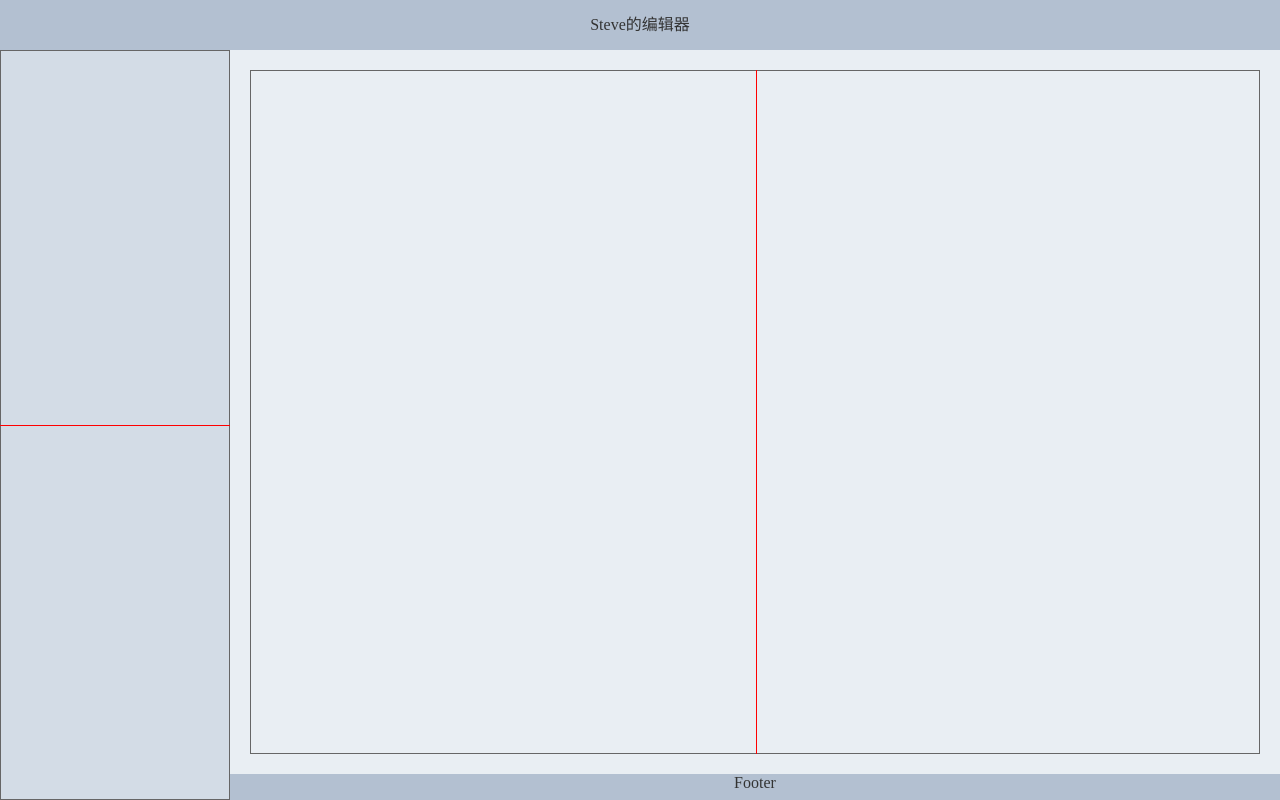
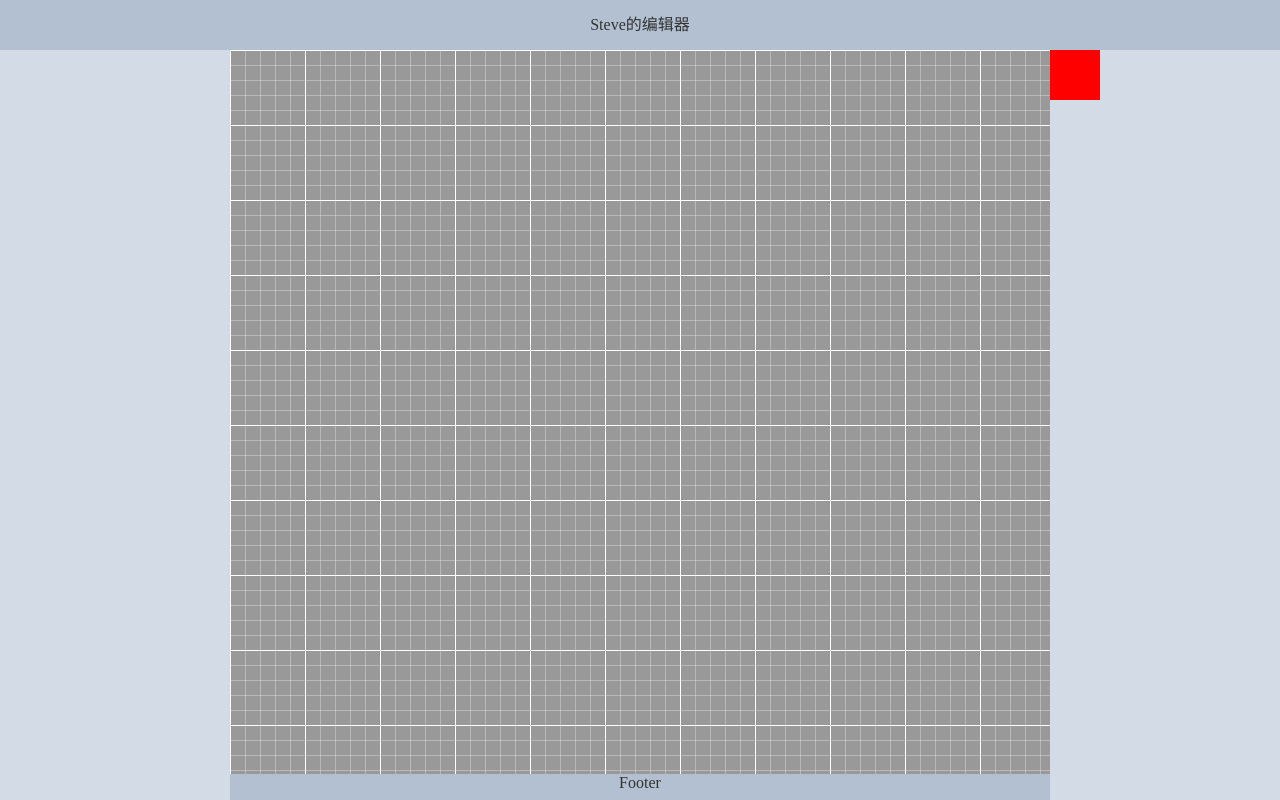
Before and after one commit to stevejia/vue-editor, a Vue app: page / in a window 1280 px wide. Built offline with nearby package versions, Linux system fonts and the light colour scheme.

Commit message:
drag drop初步实现

```diff
--- a/src/views/Home.vue
+++ b/src/views/Home.vue
@@ -4,7 +4,7 @@
 
     <el-container>
       <el-aside width="230px">
-        <split-pane :defaultPercent="50" :min="20" :max="80" :split="'vertical'"></split-pane>
+        <!-- <split-pane :defaultPercent="50" :min="20" :max="80" :split="'vertical'"></split-pane> -->
         <!-- <el-container class="aside-item aside-top"></el-container>
         <el-divider
           class="aside-divider"
@@ -16,11 +16,41 @@
         <el-container class="aside-item aside-bottom"></el-container>-->
       </el-aside>
       <el-container>
-        <el-main @drop="drop" @dragover.prevent="dragOver($event)">
-          <split-pane :defaultPercent="50" :min="20" :max="80" :split="'horizontal'"></split-pane>
+        <el-main>
+          <!-- <split-pane :defaultPercent="50" :min="20" :max="80" :split="'horizontal'"></split-pane> -->
+          <div class="main-container">
+            <div
+              style="width: 100%; height: 100%;"
+              @drop="drop"
+              @dragover="allowDrop"
+              @drag="mouseMove"
+              @mousedown="moudeDown"
+              class="editor-container"
+            ></div>
+          </div>
         </el-main>
         <el-footer>Footer</el-footer>
       </el-container>
+      <el-aside width="230px">
+        <div>
+          <div
+            :draggable="true"
+            @drag="mouseMove"
+            @dragstart="dragStart"
+            style="width: 50px; height: 50px; background: red;"
+          ></div>
+        </div>
+        <!-- <split-pane :defaultPercent="50" :min="20" :max="80" :split="'vertical'"></split-pane> -->
+        <!-- <el-container class="aside-item aside-top"></el-container>
+        <el-divider
+          class="aside-divider"
+          draggable="true"
+          @mousedown="onMouseDown($event)"
+          @drag="drag($event)"
+          @dragend="dragEnd($event)"
+        ></el-divider>
+        <el-container class="aside-item aside-bottom"></el-container>-->
+      </el-aside>
     </el-container>
   </el-container>
 </template>
@@ -31,23 +61,112 @@ export default {
   name: "Home",
   components: { SplitPane },
   data() {
-    return {};
+    return {
+      originPos: {
+        deltaX: 0,
+        deltaY: 0
+      },
+      positions: [],
+      idIndex: 0
+    };
+  },
+  mounted() {
+    // document.addEventListener("mousemove", this.mouseMove, true);
   },
   methods: {
-    onMouseDown(event) {
-      console.log(event);
+    dragStart(event) {
+      // let target = event.target.cloneNode(true);
+      let target = event.target;
+      let rect = target.getBoundingClientRect();
+      console.log(rect);
+      let deltaX = event.pageX - rect.left;
+      let deltaY = event.pageY - rect.top;
+      this.originPos = {
+        deltaX,
+        deltaY
+      };
+      this.target = target.cloneNode(true);
+      this.target.addEventListener("dragstart", e => {
+        console.log(e);
+        this.target = e.target;
+      });
+      this.target.addEventListener("drop", e => {
+        e.preventDefault();
+        e.stopPropagation();
+      });
     },
-    drag(event) {
-      // console.log(event);
+    moudeDown(event) {
+      let target = event.target;
+      // target.addEventListener("mousemove", this.mouseMove, true);
+      // target.addEventListener("mouseup", this.mouseUp, true);
     },
-    dragEnd(event) {
-      console.log(event);
+    mouseUp(event) {
+      let target = event.target;
+      target.removeEventListener("mousemove", this.mouseMove, true);
+      target.removeEventListener("mouseup", this.mouseUp, true);
+    },
+    mouseMove(e) {
+      let target = e.target;
+      let id = target.getAttribute("id");
+      // console.log(e.pageX, e.pageY);
+      let left = e.pageX - this.originPos.deltaX;
+      let top = e.pageY - this.originPos.deltaY;
+      let sameLeft = this.positions.filter(pos => {
+        return pos.id !== id && pos.left === left;
+      });
+      if (sameLeft.length) {
+        console.log(sameLeft);
+        let tops = sameLeft.map(sl => {
+          return sl.top;
+        });
+        let min = Math.min(top, ...[tops]);
+        let max = Math.max(top, ...[tops]);
+        let div = document.createElement("div");
+        div.style.borderLeft = "1px dashed red";
+        div.style.height = `${max - min}px`;
+        div.style.position = "absolute";
+        div.style.left = `${left}px`;
+        div.style.top = `${min}px`;
+        div.classList.add("guide-line");
+        document.body.append(div);
+      } else {
+        let divs = document.querySelectorAll(".guide-line");
+        if (divs.length) {
+          document.body.removeChild(divs[0]);
+        }
+      }
+    },
+    allowDrop(event) {
+      event.preventDefault();
     },
     dragEnter(event) {
       console.log(event);
     },
     drop(event) {
-      console.log(event);
+      setTimeout(() => {
+        console.log(event.pageX, event.pageY);
+        let left = event.pageX - this.originPos.deltaX;
+        let top = event.pageY - this.originPos.deltaY;
+        this.target.style.position = "absolute";
+        this.target.style.left = `${left}px`;
+        this.target.style.top = `${top}px`;
+
+        let dropTarget = event.target;
+        let id = this.target.getAttribute("id");
+        if (!id) {
+          id = ++this.idIndex;
+          this.target.setAttribute("id", id);
+        }
+        dropTarget.append(this.target);
+        this.positions.push({
+          id,
+          left,
+          top,
+          width: this.target.clientWidth,
+          height: this.target.clientHeight
+        });
+        console.log(this.posDic);
+      }, 0);
     },
     dragOver(event) {
       event.preventDefault();
@@ -106,4 +225,23 @@ export default {
   margin: 20px 0;
   cursor: n-resize;
 }
+
+.el-main {
+  padding: 0;
+}
+
+.main-container {
+  width: 100%;
+  height: 100%;
+  background: #999999;
+  background-image: linear-gradient(rgba(255, 255, 255, 0.3) 1px, transparent 0),
+    linear-gradient(90deg, rgba(255, 255, 255, 0.3) 1px, transparent 0),
+    linear-gradient(white 1px, transparent 0),
+    linear-gradient(90deg, white 1px, transparent 0);
+  background-size: 15px 15px, 15px 15px, 75px 75px, 75px 75px;
+}
+
+/* background-image: linear-gradient(90deg, rgba(50, 0, 0, 0.05) 3%, rgba(0, 0, 0, 0) 3%), linear-gradient(360deg,rgba(50, 0, 0, 0.05) 3%, rgba(0, 0, 0, 0) 3%);
+    // background-size: 20px 20px;
+     background-position: center center; */
 </style>
```
